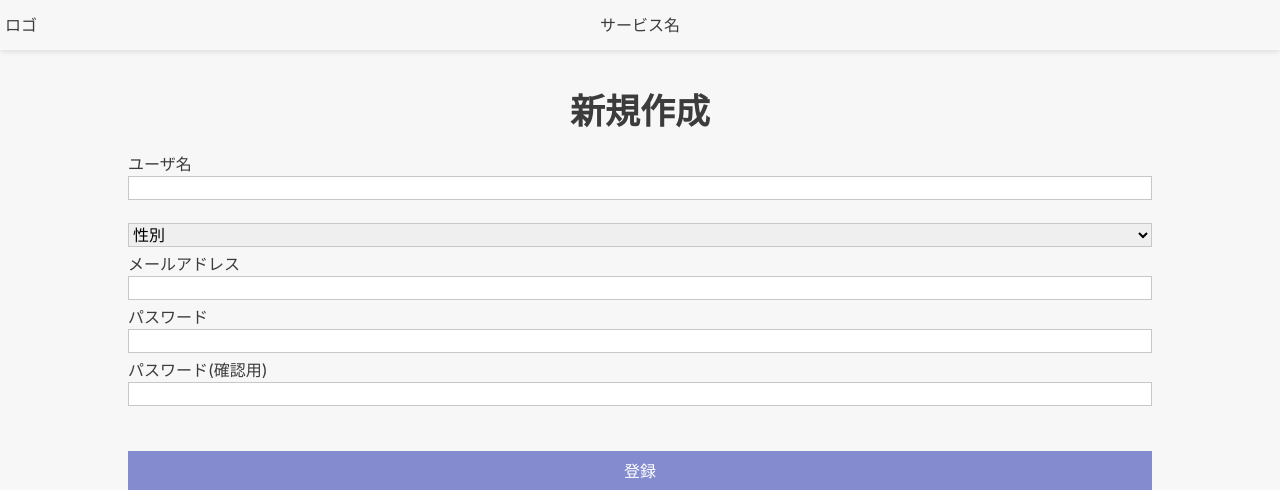
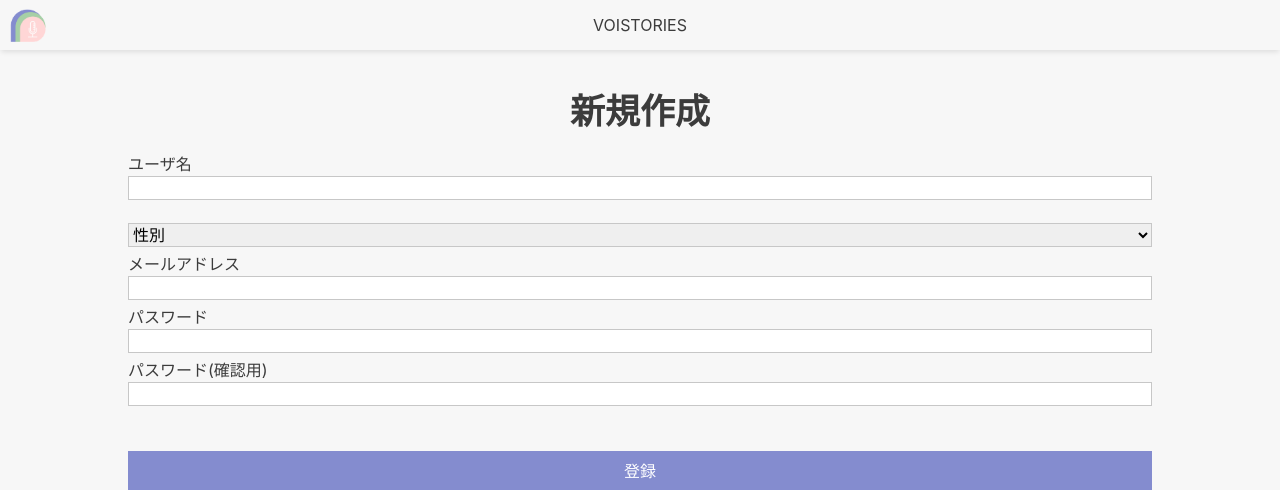
Before and after one commit to rikuta930/project_alpha, a PHP site: page /signup.php in a window 1280 px wide. Shown: the top 490 px of the page. Run offline with PHP 8.4, Linux system fonts and the light colour scheme.

Commit message:
ヘッダーロゴ入れ

```diff
--- a/css/signup.css
+++ b/css/signup.css
@@ -20,7 +20,8 @@
 .header__icon {
   position: absolute;
   width: 50px;
-  left: 5px;
+  left: 1px;
+  top:1px;
 }
 
 .header__title {
--- a/signup.php
+++ b/signup.php
@@ -8,8 +8,8 @@
   <link rel="stylesheet" href="./css/signup.css">
 <body>
   <header class="header">
-    <div class="header__icon">ロゴ</div>
-    <div class="header__title">サービス名</div>
+    <div class="header__icon"><img src="icon/logo.png" class="header__icon"></div>
+    <div class="header__title">VOISTORIES</div>
   </header>
   <div class="main-container">
     <h1>新規作成</h1>
```
